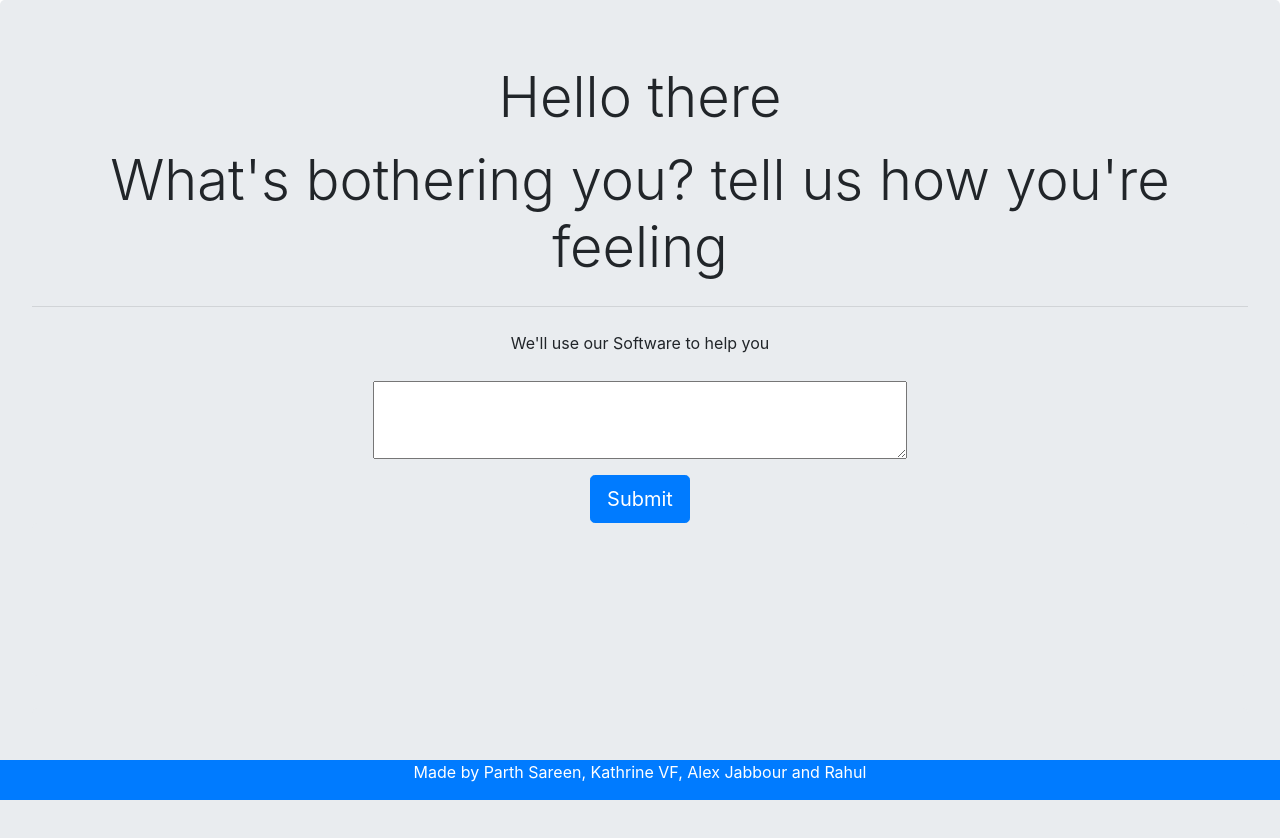
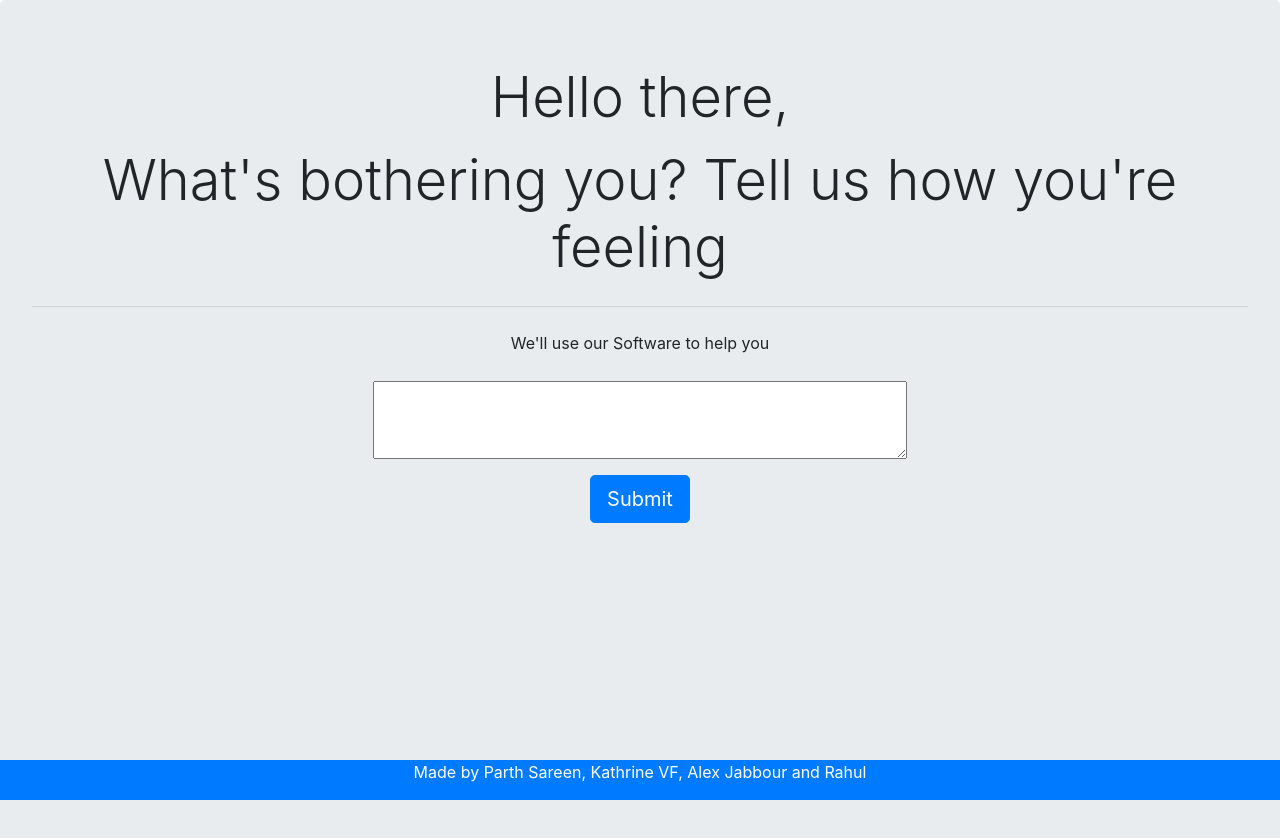
Before and after one commit to AlexJubs/DestinationDoc, a plain HTML site: page FrontEnd/index.html in a window 1280 px wide. Shown: the top 838 px of the page. Drawn offline with nearby package versions, Linux system fonts and the light colour scheme.

Commit message:
Add files via upload

```diff
--- a/FrontEnd/index.html
+++ b/FrontEnd/index.html
@@ -15,8 +15,8 @@
 
 <div class="jumbotron">
 	  <div class="display-4" style='text-align: center;'>
-	  	<p>Hello there</p>
-	  	<p>What's bothering you? tell us how you're feeling</p>
+	  	<p>Hello there,</p>
+	  	<p>What's bothering you? Tell us how you're feeling</p>
 	 </div>
 
 	  <hr class="my-4">
```
